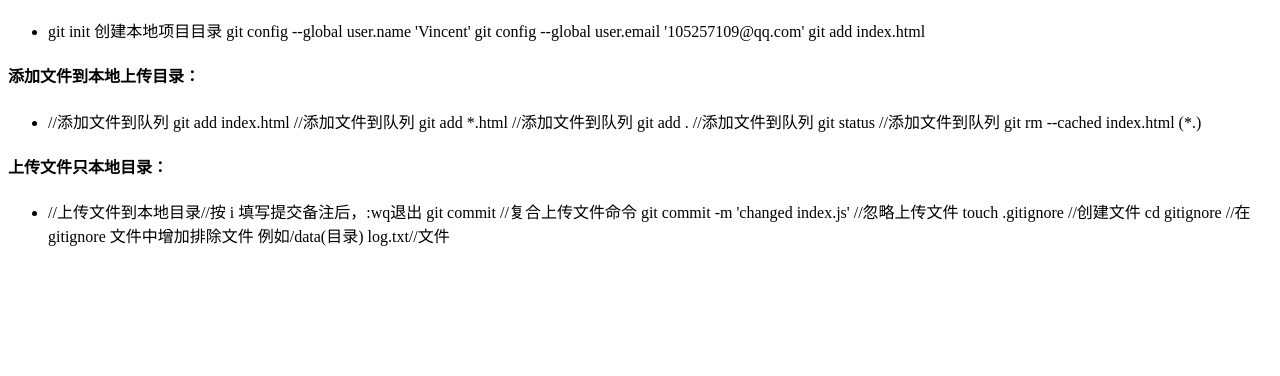
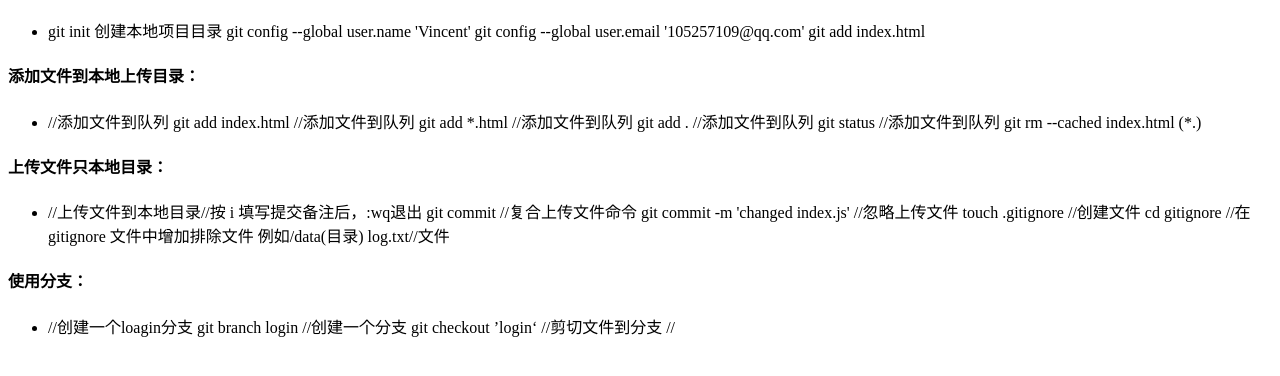
Before and after one commit to sunguochao2019/git-test, a plain HTML site: page index.html in a window 1280 px wide. Shown: the part 116-492 px from the top of the page. Drawn offline with Linux system fonts and the light colour scheme.

Commit message:
提交分支文件!

```diff
--- a/index.html
+++ b/index.html
@@ -62,6 +62,21 @@
 
         </li>
     </ul>
+
+    <h4>
+        使用分支：
+    </h4>
+    <ul>
+        <li>
+            //创建一个loagin分支
+            git branch login //创建一个分支
+            git checkout ’login‘ //剪切文件到分支
+
+            //
+
+
+        </li>
+    </ul>
 </body>
 
 </html>
```
Also changed, not shown: login.html (added, +14 -0 lines).
